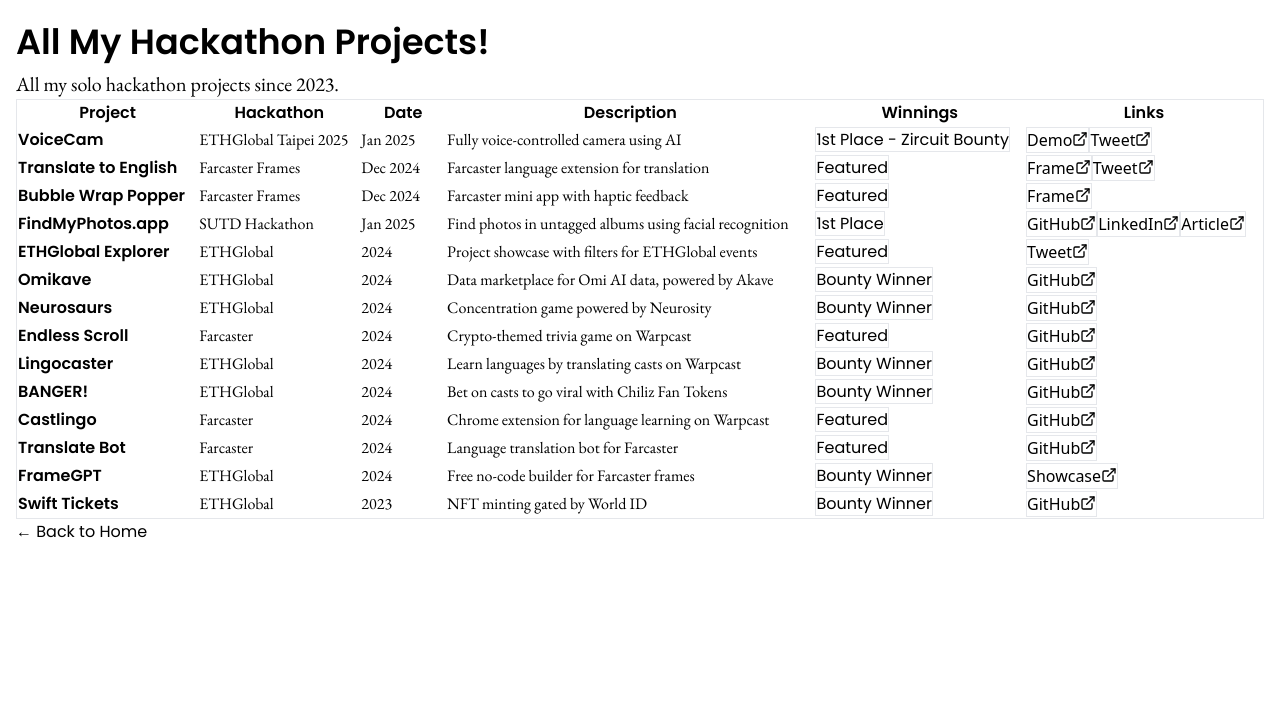
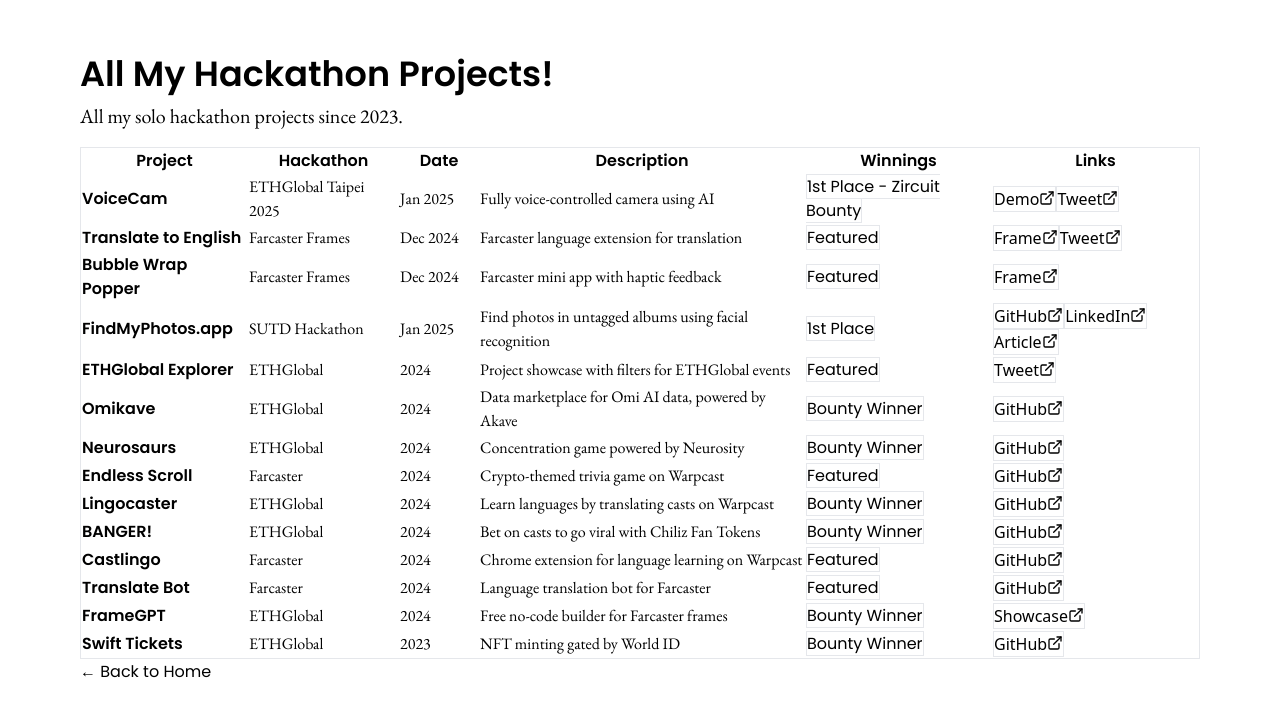
Before and after one commit to MattWong-ca/personal-website, a Next.js app in the folder web-app/: page /hackathons in a window 1280 px wide. Shown: the top 716 px of the page. Built offline with nearby package versions, Linux system fonts and the light colour scheme.

Commit message:
Hackathons

```diff
--- a/web-app/pages/hackathons.tsx
+++ b/web-app/pages/hackathons.tsx
@@ -189,9 +189,9 @@
 
 const HackathonsPage = () => {
   return (
-    <div className="min-h-screen bg-white p-4">
-      <div className="max-w-7xl mx-auto">
-        <div className="text-center mb-8">
+    <div className="min-h-screen bg-white">
+      <div className="" style={{ paddingLeft: '5rem', paddingRight: '5rem', paddingTop: '3rem', paddingBottom: '3rem' }}>
+        <div className="text-center mb-8" style={{ marginBottom: '1rem' }}>
           <h1 className={`${poppins600.className} font-extrabold text-gray-800 mb-4`} style={{ fontSize: '35px' }}>
             All My Hackathon Projects!
           </h1>
```
